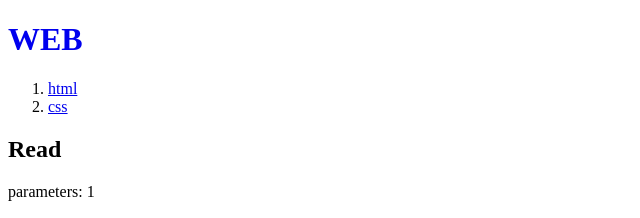
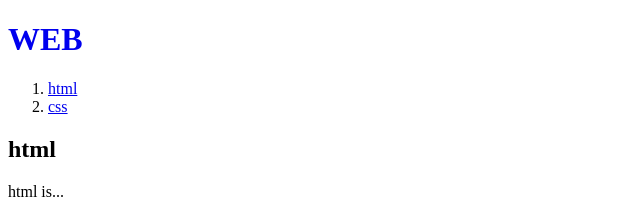
Before and after one commit to psmin77/opentutorials-next-app, a Next.js app: page /read/1 in a window 1280 px wide. Shown: the top 218 px of the page, without its empty margins (0-640 px from the left). Built offline with nearby package versions, Linux system fonts and the light colour scheme; data requests are answered from the project's data file.

Commit message:
feat: read

```diff
--- a/src/app/read/[id]/page.js
+++ b/src/app/read/[id]/page.js
@@ -1,10 +1,13 @@
 export default async function Read({ params }) {
   params = await params;
 
+  const resp = await fetch(`http://localhost:9999/topics/${params.id}`);
+  const topic = await resp.json();
+
   return (
     <>
-      <h2>Read</h2>
-      parameters: {params.id}
+      <h2>{topic.title}</h2>
+      {topic.body}
     </>
   );
 }
```
